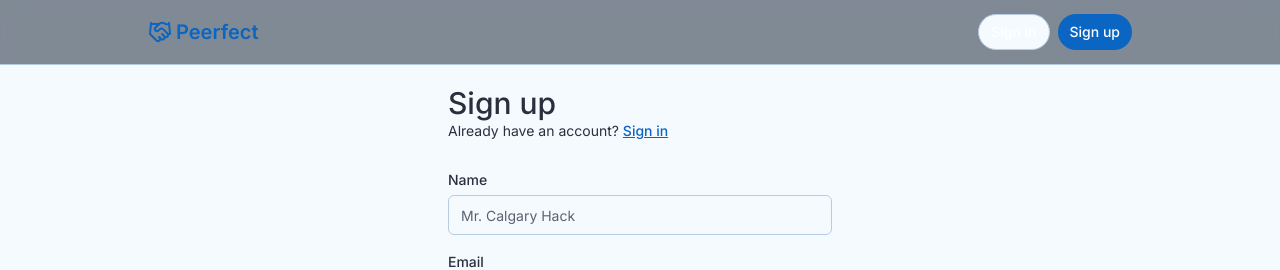
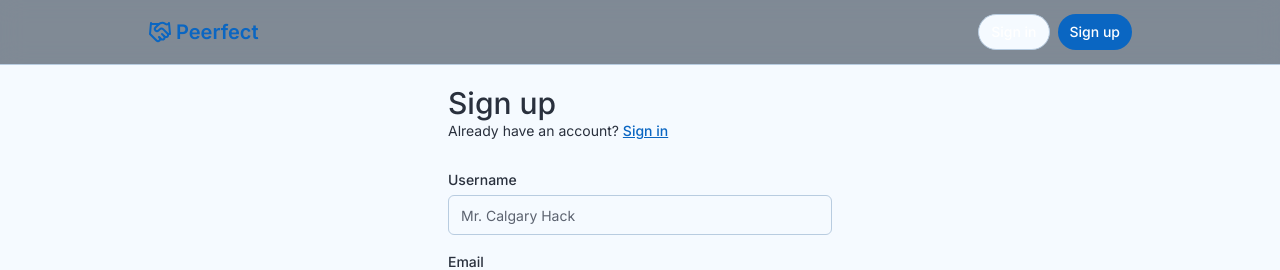
Before and after one commit to burtonjong/peerfect, a Next.js app: page /sign-up in a window 1280 px wide. Shown: the top 270 px of the page. Built offline with nearby package versions, Linux system fonts and the light colour scheme; no server answers.

Commit message:
add username to signup

```diff
--- a/app/(auth-pages)/sign-up/page.tsx
+++ b/app/(auth-pages)/sign-up/page.tsx
@@ -31,8 +31,8 @@ export default async function Signup(props: {
           </Link>
         </p>
         <div className="mt-8 flex flex-col gap-2 [&>input]:mb-3">
-          <Label htmlFor="name">Name</Label>
-          <Input name="name" placeholder="Mr. Calgary Hack" required />
+          <Label htmlFor="username">Username</Label>
+          <Input name="username" placeholder="Mr. Calgary Hack" required />
           <Label htmlFor="email">Email</Label>
           <Input name="email" placeholder="you@example.com" required />
           <Label htmlFor="password">Password</Label>
--- a/app/actions.ts
+++ b/app/actions.ts
@@ -7,13 +7,13 @@ import { createClient } from "@/utils/supabase/server";
 import { encodedRedirect } from "@/utils/utils";
 
 export const signUpAction = async (formData: FormData) => {
-  const name = formData.get("name")?.toString();
+  const username = formData.get("username")?.toString();
   const email = formData.get("email")?.toString();
   const password = formData.get("password")?.toString();
   const supabase = await createClient();
   const origin = (await headers()).get("origin");
 
-  if (!email || !password) {
+  if (!email || !password || !username) {
     return encodedRedirect(
       "error",
       "/sign-up",
@@ -25,7 +25,7 @@ export const signUpAction = async (formData: FormData) => {
     email,
     password,
     options: {
-      data: { name },
+      data: { username },
       emailRedirectTo: `${origin}/auth/callback`,
     },
   });
```
